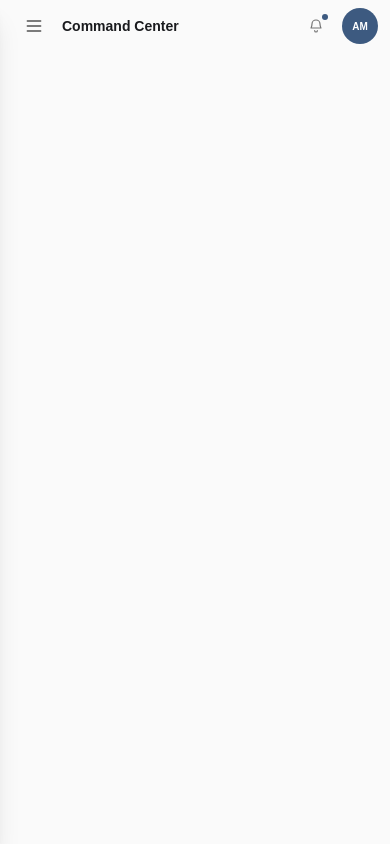
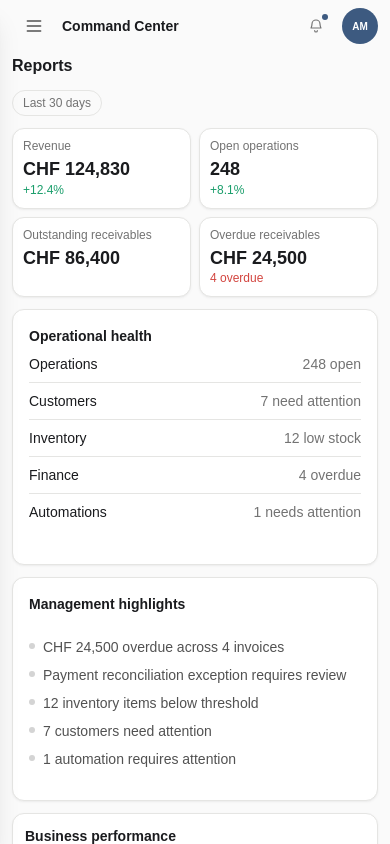
Before and after one commit to AndriiTs1/at-automation, a Next.js app: page /en/demo/reports in a window 390 px wide. Built offline with nearby package versions, Linux system fonts and the light colour scheme.

Commit message:
feat: complete responsive reports experience

```diff
--- a/components/demo/reports/ReportsBusinessPerformance.tsx
+++ b/components/demo/reports/ReportsBusinessPerformance.tsx
@@ -11,6 +11,10 @@ const GRID_LINES = [
 
 const X_POSITIONS = [50, 155, 260, 365, 470, 575, 680];
 
+/** Indices kept when `compact` thins the x-axis to 4 labels (8 Aug/18 Aug/28 Aug/6 Sep) — the
+ * underlying 7 plotted points and their CHART_DATES never change, only which labels render. */
+const COMPACT_LABEL_INDICES = new Set([0, 2, 4, 6]);
+
 const SERIES_KEYS = [
   { key: "revenue", points: CHART_SERIES.revenue, className: "text-accent" },
   { key: "operations", points: CHART_SERIES.operations, className: "text-success" },
@@ -23,13 +27,20 @@ const SERIES_KEYS = [
  * translations, so Reports can never show a trend that disagrees with Command Center. Omits the
  * "Last 30 days" range-filter button: Reports has no filters yet, and the fixed period is already
  * shown once at the page level.
+ *
+ * `compact` (Stage 2H.2, default false — desktop's own call site never passes it, so desktop
+ * output is byte-for-byte unchanged) thins the x-axis down to 4 of the 7 labels for narrow mobile
+ * widths, where all 7 "D Mon" labels would collide. All 7 data points still plot; only label
+ * density changes.
  */
-export default function ReportsBusinessPerformance() {
+export default function ReportsBusinessPerformance({ compact = false }: { compact?: boolean } = {}) {
   const t = useTranslations("Dashboard.Performance");
   const tReports = useTranslations("Dashboard.Reports");
 
   return (
-    <div className="flex h-full min-h-0 flex-col overflow-hidden rounded-xl border border-border bg-surface p-4 shadow-sm shadow-black/5">
+    <div
+      className={`flex h-full min-h-0 flex-col overflow-hidden rounded-xl border border-border bg-surface shadow-sm shadow-black/5 ${compact ? "p-3" : "p-4"}`}
+    >
       <div className="mb-2 shrink-0">
         <h4 className="text-sm font-semibold text-foreground">{tReports("performance.title")}</h4>
         <p className="text-xs text-neutral-500">{tReports("performance.subtitle")}</p>
@@ -95,11 +106,14 @@ export default function ReportsBusinessPerformance() {
           </text>
         </g>
 
-        {X_POSITIONS.map((x, i) => (
-          <text key={CHART_DATES[i]} x={x} y="192" fontSize="9" textAnchor="middle" className="fill-neutral-400">
-            {CHART_DATES[i]}
-          </text>
-        ))}
+        {X_POSITIONS.map((x, i) => {
+          if (compact && !COMPACT_LABEL_INDICES.has(i)) return null;
+          return (
+            <text key={CHART_DATES[i]} x={x} y="192" fontSize="9" textAnchor="middle" className="fill-neutral-400">
+              {CHART_DATES[i]}
+            </text>
+          );
+        })}
       </svg>
     </div>
   );
--- a/components/demo/reports/ReportsWorkspace.tsx
+++ b/components/demo/reports/ReportsWorkspace.tsx
@@ -1,14 +1,116 @@
 "use client";
 
+import { useTranslations } from "next-intl";
+import { getReportsKpis } from "@/lib/demo-data";
+import ReportsBusinessPerformance from "./ReportsBusinessPerformance";
 import ReportsDesktop from "./ReportsDesktop";
+import ReportsManagementHighlights from "./ReportsManagementHighlights";
+import ReportsOperationalHealth from "./ReportsOperationalHealth";
 
 /**
- * Top-level Reports workspace (Stage 2H.1 — desktop foundation). No selection/detail state yet:
- * this stage has no drill-down, so unlike Automations/Integrations' Workspace this owns nothing.
- * It exists only so a later responsive stage can add mobile/tablet branches here without
- * restructuring the route's entry component — mirroring every other module's
- * {Module}Workspace + {Module}Desktop split from day one.
+ * Compact KPI grid shared by the mobile (2 columns) and tablet (4 columns, or 2 if a long locale
+ * makes 4 genuinely cramped) Reports sections (Stage 2H.2) — the same 4 approved KPIs as
+ * desktop's own summary row, read from the same getReportsKpis() helper, never re-typed. Kept as
+ * a separate implementation rather than extracted out of ReportsDesktop, mirroring Automations/
+ * Finance/Integrations' own established SummaryGrid pattern: desktop's summary row stays
+ * completely untouched (see spec section 11), this is purely additive. Stacks label/value/delta
+ * on three lines (rather than desktop's inline value+delta) so nothing needs `truncate` at any
+ * card width — every value/delta wraps instead.
+ */
+function KpiGrid({ columns }: { columns: 2 | 4 }) {
+  const t = useTranslations("Dashboard.Reports");
+  const tKpi = useTranslations("Dashboard.Kpi");
+  const kpis = getReportsKpis();
+
+  return (
+    <div className={`grid shrink-0 gap-2 ${columns === 4 ? "grid-cols-4" : "grid-cols-2"}`}>
+      {kpis.map((kpi) => {
+        const secondary =
+          kpi.deltaKind === "percent" && kpi.deltaValue
+            ? kpi.deltaValue
+            : kpi.deltaKind === "overdue"
+              ? tKpi("overdue", { count: kpi.deltaCount ?? 0 })
+              : null;
+        const secondaryTone =
+          kpi.deltaKind === "percent" ? "text-success" : kpi.deltaKind === "overdue" ? "text-error" : "text-neutral-400";
+
+        return (
+          <div key={kpi.key} className="min-w-0 rounded-xl border border-border bg-surface p-2.5 shadow-sm shadow-black/5">
+            <p className="text-xs leading-tight break-words text-neutral-500">{t(`kpi.${kpi.key}`)}</p>
+            <p className="mt-1 text-lg leading-tight font-bold break-words text-foreground">{kpi.value}</p>
+            {secondary && <p className={`mt-0.5 text-xs leading-tight font-medium break-words ${secondaryTone}`}>{secondary}</p>}
+          </div>
+        );
+      })}
+    </div>
+  );
+}
+
+/**
+ * Top-level Reports workspace — fans out to three breakpoint-gated presentations (mobile /
+ * tablet / desktop), like every other module's own Workspace. No selection/detail state: this
+ * stage still has no drill-down, so there is nothing to lift or share across branches beyond the
+ * read-only report helpers all three already call directly.
+ *
+ * Mobile deliberately reorders content relative to desktop (KPIs → Operational Health →
+ * Management Highlights → Business Performance, chart last) rather than copying desktop's
+ * vertical order — on a phone the Managing Director should see "what needs attention" before
+ * reaching the larger historical chart (see spec section 3). Tablet keeps the chart in strong
+ * visual priority (full width, near the top) with Health + Highlights sharing the row below,
+ * rather than force-fitting desktop's 65/35 composition into a narrower, taller viewport.
+ *
+ * Desktop is untouched from Stage 2H.1 (ReportsDesktop is self-gated behind `@5xl:flex` and
+ * rendered unconditionally here, exactly like AutomationsDesktop/IntegrationsDesktop).
  */
 export default function ReportsWorkspace() {
-  return <ReportsDesktop />;
+  const t = useTranslations("Dashboard.Reports");
+  const tPerformance = useTranslations("Dashboard.Performance");
+
+  return (
+    <>
+      {/* Mobile workspace (below @lg) */}
+      <div className="flex min-h-0 flex-1 flex-col gap-3 @lg:hidden">
+        <p className="text-base font-semibold text-foreground">{t("title")}</p>
+        <span className="inline-flex w-fit items-center rounded-full border border-border px-2.5 py-1 text-xs text-neutral-500">
+          {tPerformance("rangeLabel")}
+        </span>
+        <KpiGrid columns={2} />
+        <div className="h-64 shrink-0">
+          <ReportsOperationalHealth />
+        </div>
+        <div className="h-56 shrink-0">
+          <ReportsManagementHighlights />
+        </div>
+        <div className="h-64 shrink-0">
+          <ReportsBusinessPerformance compact />
+        </div>
+      </div>
+
+      {/* Tablet workspace (@lg to below @5xl) */}
+      <div className="hidden min-h-0 flex-1 flex-col gap-3 @lg:flex @5xl:hidden">
+        <div className="shrink-0">
+          <h1 className="text-lg font-semibold text-foreground">{t("title")}</h1>
+          <p className="mt-0.5 text-sm text-neutral-500">{t("description")}</p>
+        </div>
+        <span className="inline-flex w-fit items-center rounded-full border border-border px-2.5 py-1 text-xs text-neutral-500">
+          {tPerformance("rangeLabel")}
+        </span>
+        <KpiGrid columns={4} />
+        <div className="h-72 shrink-0">
+          <ReportsBusinessPerformance />
+        </div>
+        <div className="grid shrink-0 grid-cols-2 gap-3">
+          <div className="h-72">
+            <ReportsOperationalHealth />
+          </div>
+          <div className="h-72">
+            <ReportsManagementHighlights />
+          </div>
+        </div>
+      </div>
+
+      {/* Desktop workspace (@5xl and up) — unchanged since Stage 2H.1 */}
+      <ReportsDesktop />
+    </>
+  );
 }
```
